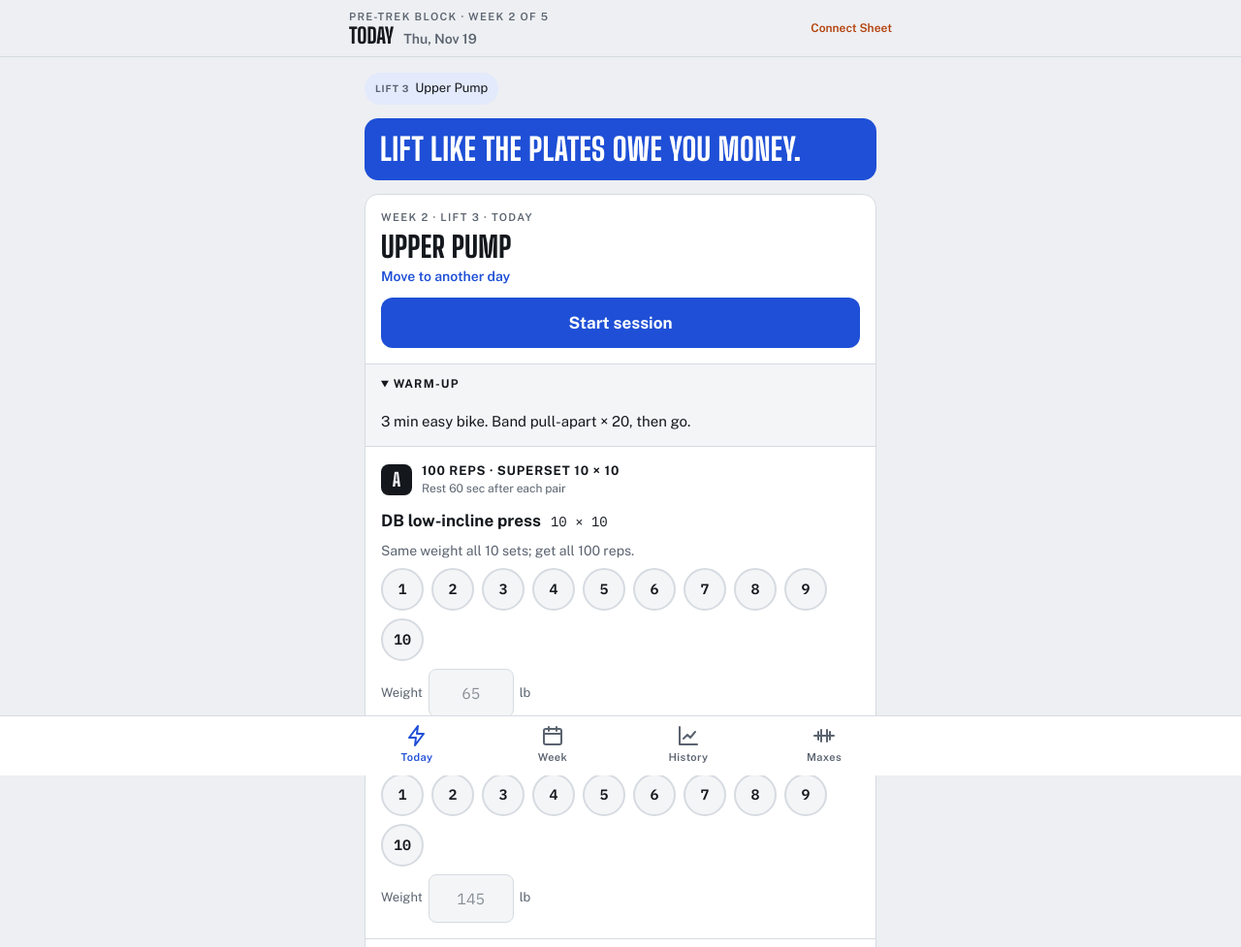
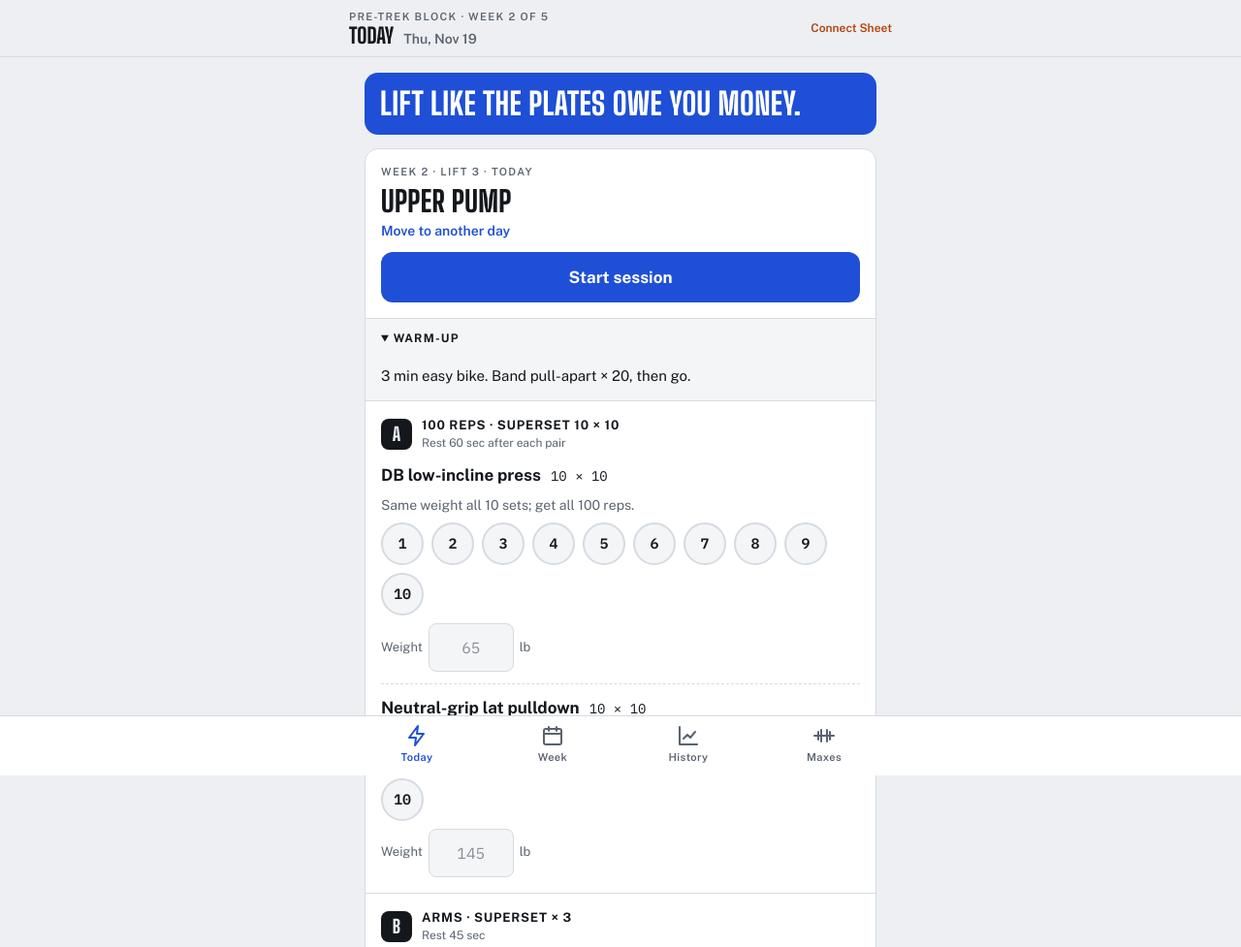
Before and after one commit to connorhreilly3/Workout-Routine, a plain HTML site: page index.html in a window 1280 px wide. Shown: the top 977 px of the page at 97% size. Drawn offline with nearby package versions, Linux system fonts and the light colour scheme.

Commit message:
v22: no lift tag above the hype line on Today
Co-Authored-By: Claude Opus 5.5 <noreply@anthropic.com>
Claude-Session: https://claude.ai/code/session_01614qsHPLRPjmj53xfdfdqy

```diff
--- a/index.html
+++ b/index.html
@@ -542,7 +542,7 @@ input.w { width: 88px; } input.r { width: 64px; } input.s { width: 200px; max-wi
   var ONE_RM = Object.assign({}, ONE_RM_PLAN, recall("wr-1rm") || {});
   var TM = Object.assign({}, TM_PLAN, recall("wr-tm") || {});
   // Shown at the bottom of the Maxes tab; bump it with every update so it's easy to tell which version a phone has.
-  var APP_VERSION = "21 · Nov 19";
+  var APP_VERSION = "22 · Nov 19";
   var TM_NAMES = { squat: "Back squat", bench: "Bench press", trap: "Trap bar deadlift", press: "Strict press", clean: "Power clean" };
   var BARBELL = { squat: true, bench: true, press: true, clean: true };
 
@@ -1137,13 +1137,9 @@ input.w { width: 88px; } input.r { width: 64px; } input.s { width: 200px; max-wi
     } else {
       te.ents.forEach(function (e) {
         var c;
-        if (e.kind === "lift") {
-          var s = SESS[e.lift][te.week - 1];
-          if (s && s.off) return;
-          c = el("span", "chip lift");
-          c.appendChild(el("span", "k", LIFT_META[e.lift].label));
-          c.appendChild(document.createTextNode(s && s.travel ? "Travel session" : LIFT_META[e.lift].title));
-        } else if (e.kind === "class") {
+        // The lift itself is the card below, so it gets no tag here.
+        if (e.kind === "lift") return;
+        if (e.kind === "class") {
           if (classCards) return;
           c = el("span", "chip"); c.appendChild(el("span", "k", "Class")); c.appendChild(document.createTextNode(e.name + " · " + e.tm));
         } else if (e.kind === "travel") {
```
